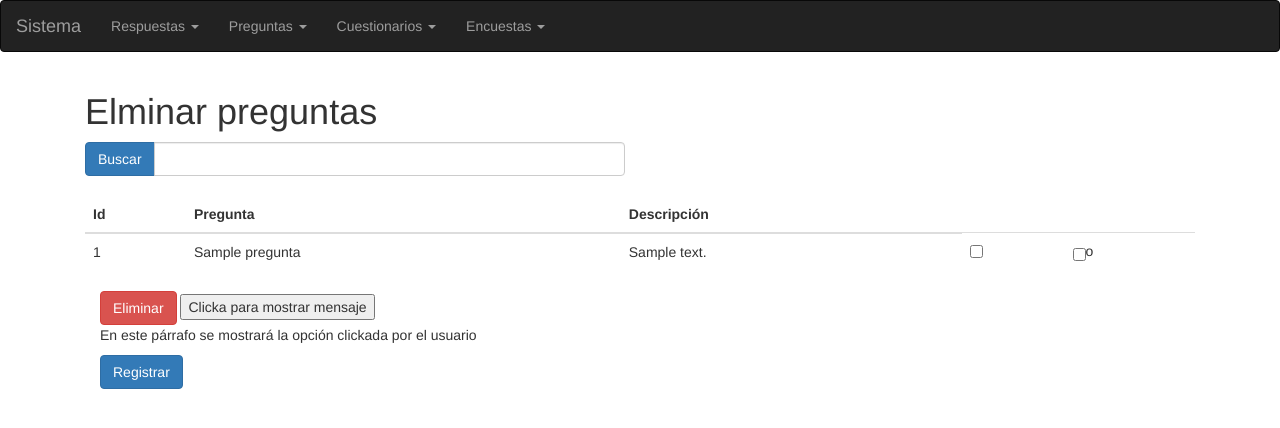
After one commit to elxris/uam-se-project, a CodeIgniter app: page /uam-se-project/pregunta/desplegar in a window 1280 px wide. The commit adds this page. Shown: the top 428 px of the page. Run offline with CodeIgniter, Linux system fonts and the light colour scheme; tables that the repository leaves empty hold one stand-in row (values such as "Sample post").

Commit message:
Pruebas de eliminación
Realizando pruebas para eliminar con checkbox

```diff
--- a/application/controllers/pregunta.php
+++ b/application/controllers/pregunta.php
@@ -27,4 +27,21 @@ class Pregunta extends CI_Controller {
                 $this->load->view('footer');
 	}
 
+	public function desplegar(){
+		$data['preguntas'] = $this->modelo_pregunta->obtenerPreguntas();
+        $this->load->view('headers');
+        $this->load->view('navbar');
+		$this->load->view('pregunta/eliminarPregunta',$data);
+        $this->load->view('footer');
+	}
+
+	public function eliminar(){
+		$data['valores'] = $this->input->post('eliminar[]');
+		$this->load->view('headers');
+        $this->load->view('navbar');
+		$this->load->view('pregunta/AgregarPregunta',$data);
+        $this->load->view('footer');
+
+	}
+
 }
--- a/application/models/modelo_pregunta.php
+++ b/application/models/modelo_pregunta.php
@@ -8,6 +8,12 @@ class Modelo_pregunta extends CI_Model {
 	function crearPregunta($data){
 		$this->db->insert('pregunta',array('nombreCortoPregunta' => $data['Nombre'], 'descripcionPregunta' => $data['Descripcion']));
 	}
+
+	function obtenerPreguntas(){
+		$query = $this->db->get('pregunta');
+		if($query -> num_rows() > 0) return $query;
+		else return false;
+	}
 }
 
 ?>
--- a/application/views/navbar.php
+++ b/application/views/navbar.php
@@ -15,7 +15,7 @@
         <ul class="dropdown-menu">
           <li><a href="pregunta">Agregar Preguntas</a></li>
           <li><a href="#">Modificar Preguntas</a></li>
-          <li><a href="#">Eliminar Preguntas</a></li>
+          <li><a href="http://localhost/uam-se-project/pregunta/desplegar">Eliminar Preguntas</a></li>
         </ul>
       </li>
       <li class="dropdown"><a class="dropdown-toggle" data-toggle="dropdown" href="#">Cuestionarios <span class="caret"></span></a>
--- a/application/views/pregunta/AgregarPregunta.php
+++ b/application/views/pregunta/AgregarPregunta.php
@@ -44,4 +44,6 @@
         <br>
     </div>
 
+    <?php echo $valores?>
+
 	<?= form_close() ?>
--- /dev/null
+++ b/application/views/pregunta/eliminarPregunta.php
@@ -0,0 +1,81 @@
+<script>
+function alerta()
+    {
+    var mensaje;
+    var opcion = confirm("Clicka en Aceptar o Cancelar");
+    if (opcion == true) {
+        mensaje = "Has clickado OK";
+	} else {
+	    mensaje = "Has clickado Cancelar";
+	}
+	document.getElementById("ejemplo").innerHTML = mensaje;
+}
+
+<?php
+
+    $botonGuardar = array(
+            'value' => 'Registrar',
+            'name' => '' ,
+            'class' => 'btn btn-primary'
+    );
+
+    $checador = array(
+            'type' => 'checkbox',
+            'name' => 'eliminado[]',
+            'class' => 'btn btn-primary'
+    );
+
+?>
+
+</script>
+<?= form_open("pregunta/eliminar") ?>
+<title>Eliminar preguntas</title>
+	<div class="container">
+        <div class="col-md-12" >
+            <h1>Elminar preguntas</h1>
+            <div class="row">
+                <div class="col-lg-6">
+                    <div class="input-group">
+                        <span class="input-group-btn">
+                            <button class="btn btn-primary" type="button">Buscar</button>
+                        </span>
+                        <input type="text" class="form-control">
+                    </div>
+                </div>
+            </div>
+            <br>
+            <table class="table">
+                <thead>
+                     <tr>
+                        <th scope="col">Id</th>
+                        <th scope="col">Pregunta</th>
+                        <th scope="col">Descripción</th>
+                    </tr>
+                </thead>
+                <tbody>
+                <?php
+	                if($preguntas){
+	                    foreach ($preguntas->result() as $pregunta) { ?>
+                    <tr>
+                        <td><?php echo $pregunta->idPregunta; ?></td>
+                        <td><?php echo $pregunta->nombreCortoPregunta; ?></td>
+                        <td><?php echo $pregunta->descripcionPregunta; ?></td>
+                        <td><input type="checkbox" name="eliminar[]" value=<?php echo $pregunta->idPregunta ?> method="POST"></td>
+                        <td><?= form_submit($checador) ?>o</td>
+                    </tr>
+                    <?php }
+	                    }else{
+		                    echo "<p>No existe el elemento</p>";
+	                }
+	            ?>
+                </tbody>
+            </table>
+            <div class="col-xs-6 offset-6">
+                <button class="btn btn-danger" type="button">Eliminar</button>
+                <button onclick="alerta()">Clicka para mostrar mensaje</button>
+                <p id="ejemplo">En este párrafo se mostrará la opción clickada por el usuario</p>
+                <?= form_submit($botonGuardar) ?>
+            </div>
+        </div>
+    </div>
+<?= form_close() ?>
```
